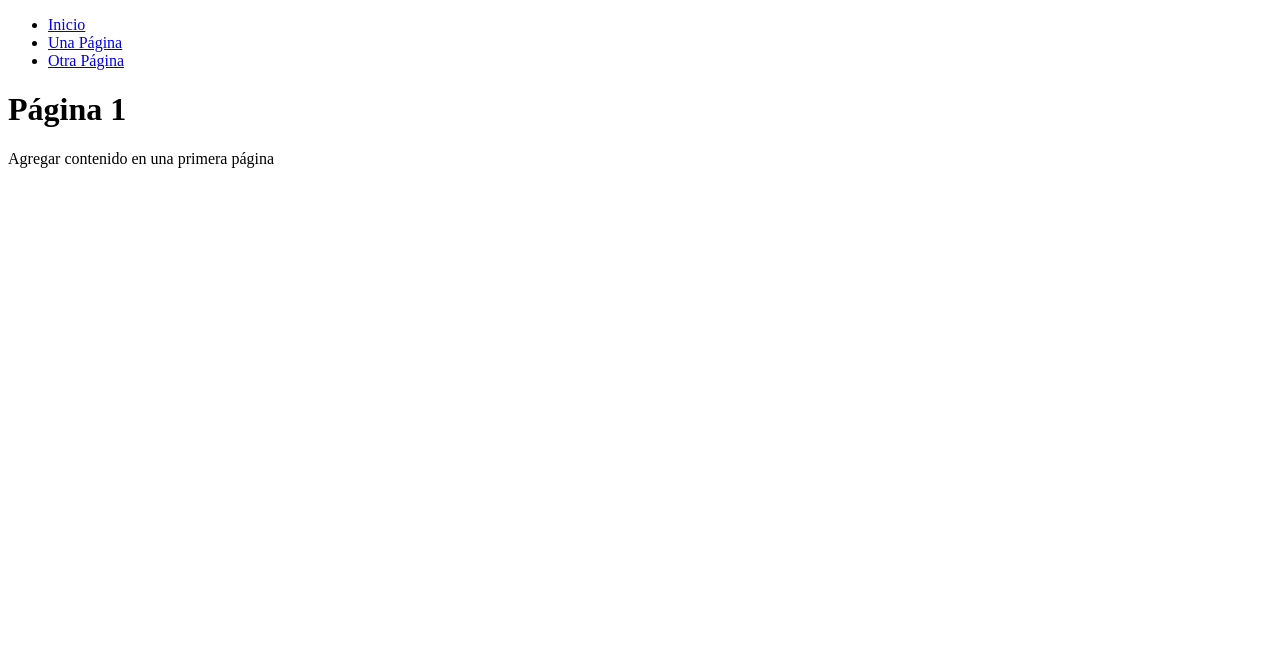
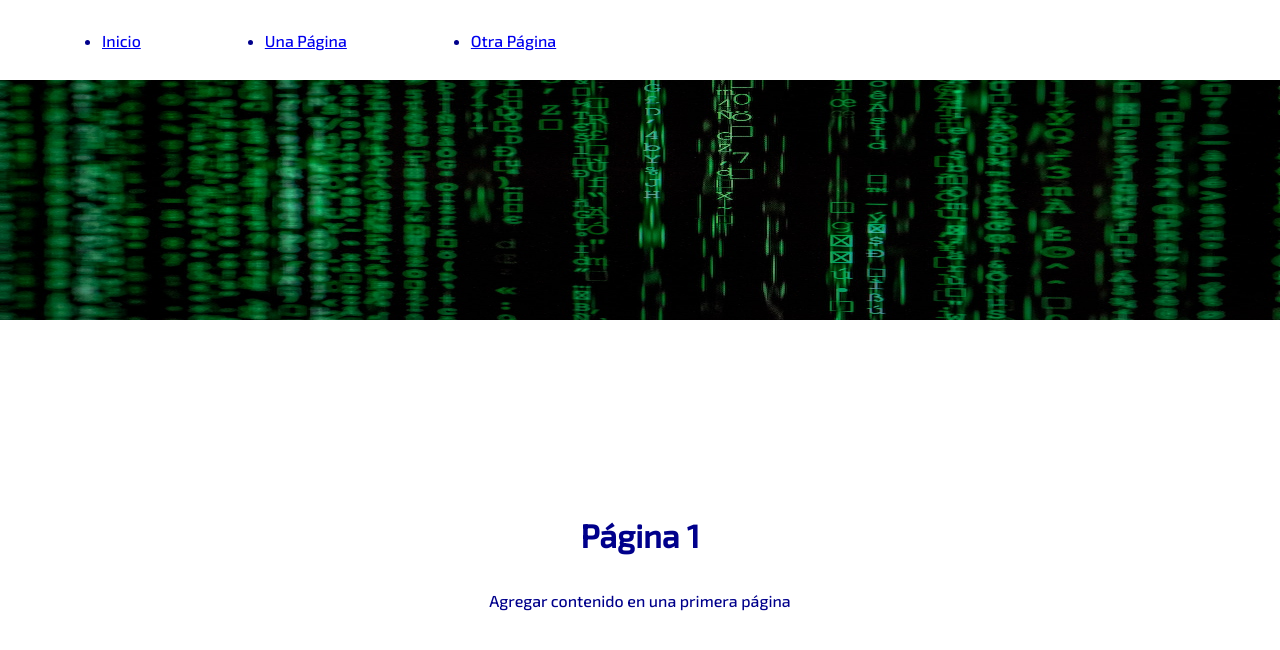
Before and after one commit to Lale1287/cacDjango, a Django app: page /una-pagina/ in a window 1280 px wide. Shown: the top 650 px of the page. Run offline with Django 3.2, Linux system fonts and the light colour scheme.

Commit message:
statics and format

```diff
--- a/cacDjango/urls.py
+++ b/cacDjango/urls.py
@@ -19,6 +19,7 @@ from core import views
 
 urlpatterns = [
     path('',views.index, name="index"),
+    path('home/',views.index, name="index"),
     path('una-pagina/',views.unapagina, name="una-pagina"),
     path('otra-pagina/',views.otrapagina, name="otra-pagina"),
     path('admin/', admin.site.urls),
--- /dev/null
+++ b/core/static/core/css/base.css
@@ -0,0 +1,50 @@
+html{
+    margin: 0;
+    height: 100vh;
+    font-family: 'Exo 2', sans-serif;
+    color: darkblue;
+}
+body{
+    display: grid;
+    grid-template-areas:    "menu"
+                            "header"
+                            "content"
+                            "footer";
+    grid-template-columns: 100%;
+    grid-template-rows: 10% 1fr 10fr auto;;
+    position: absolute;
+    height: 100vh;
+    width: 100%;
+    margin: 0;
+    align-items: center;
+}
+nav{
+    grid-area: menu;
+    display: flex;
+}
+nav ul{
+    display: flex;
+    width: 100%;
+}
+nav ul li{
+    margin: 5%;
+}
+header{
+    grid-area: header;
+    display: flex;
+    flex-direction: column;
+}
+header img{
+    height: 15rem;
+    width: 100%;
+}
+
+main{
+    grid-area: content;
+    display: flex;
+    flex-direction: column;
+    align-items: center;
+}
+footer{
+    grid-area: footer;
+}
--- a/core/templates/core/base.html
+++ b/core/templates/core/base.html
@@ -2,17 +2,47 @@
 <html lang="es">
     <head>
         <meta charset="utf-8">
-        <meta name="viewport" content="width=device-width, initial-scale=1, shrink-to-fit=no">
+        <meta name="viewport" content="width=device-width, initial-scale=1.0, shrink-to-fit=no">
         <title>{% block title %}{% endblock %}</title>
+        <!--Styles, js, fuentes externas. Contenido estático-->
+        {% load static %}
+        <link href="{% static 'core/css/base.css' %}" rel="stylesheet">
+        <!--Los estáticos a links externos mantienen el formato html-->
+        <link href="http://fonts.googleapis.com/css2?family=Exo+2:wght@500&display=swap" rel="stylesheet">
     </head>
     <body>
         <!--Menú de navegación. url apunta al nombre que figura en urls.py-->
-        <ul>
-            <li><a href="{% url 'index' %}">Inicio</a></li>
-            <li><a href="{% url 'una-pagina' %}">Una Página</a></li>
-            <li><a href="{% url 'otra-pagina' %}">Otra Página</a></li>
-        </ul>
+        <nav>
+            <ul>
+                <li class="nav-item">
+                    <a href="{% url 'index' %}">Inicio</a>
+                </li>
+                <li class="nav-item">
+                    <a href="{% url 'una-pagina' %}">Una Página</a>
+                </li>
+                <li class="nav-item">
+                    <a href="{% url 'otra-pagina' %}">Otra Página</a>
+                </li>
+            </ul>
+        </nav>
+        <!--Encabezado de la página-->
+        <header>
+            {% block background %}{% endblock %}
+
+
+
+            {% load static %}
+            <img src="{% static 'core/img/code.jpg' %}" alt="binarioHeader">
+        </header>
+        <main>
         <!--En cada template se inserta su propio contenido-->
+
         {% block content %}{% endblock %}
+
+        </main>
+        <!--Pie de página-->
+        <footer>
+
+        </footer>
     </body>
 </html>
--- a/core/templates/core/index.html
+++ b/core/templates/core/index.html
@@ -1,5 +1,7 @@
 {% extends 'core/base.html'%}
 <!--Hereda el block title de base y redefino el content-->
+{% block title %}Inicio{% endblock %}
+{% block background %}{% endblock %}
 {% block content %}
     <h1>El index de la página</h1>
 {% endblock %}
--- a/core/templates/core/otrapagina.html
+++ b/core/templates/core/otrapagina.html
@@ -1,5 +1,7 @@
 {% extends 'core/base.html'%}
 <!--Hereda el block title de base y redefino el content-->
+{% block title %}Otra Página{% endblock %}
+{% block background %}{% endblock %}
 {% block content %}
     <h1>Página 2</h1>
     <p>Agregar contenido en una segunda página</p>
--- a/core/templates/core/unapagina.html
+++ b/core/templates/core/unapagina.html
@@ -1,5 +1,7 @@
 {% extends 'core/base.html'%}
 <!--Hereda el block title de base y redefino el content-->
+{% block title %}Una Página{% endblock %}
+{% block background %}{% endblock %}
 {% block content %}
     <h1>Página 1</h1>
     <p>Agregar contenido en una primera página</p>
```
Also changed, not shown: core/static/core/img/code.jpg (added).
